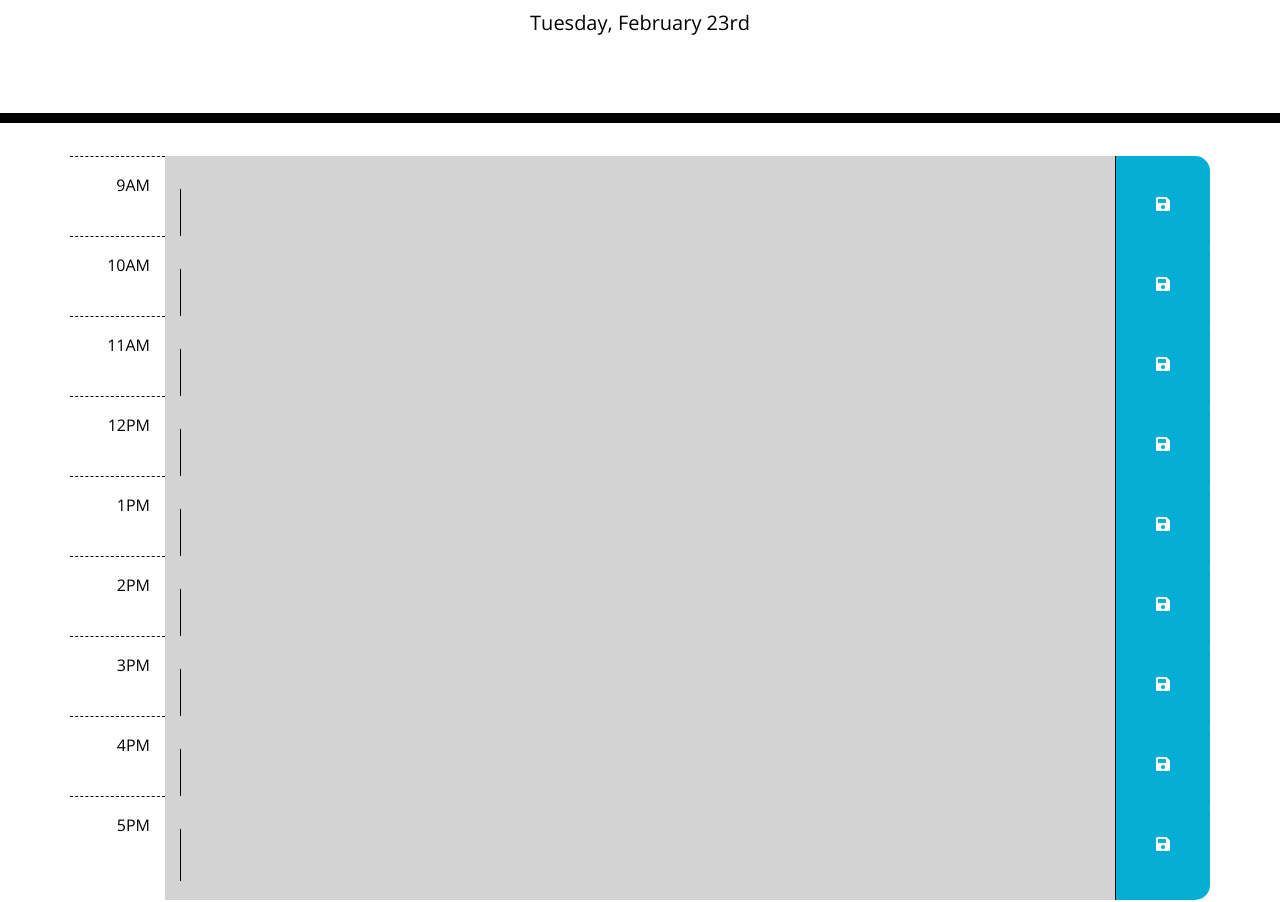
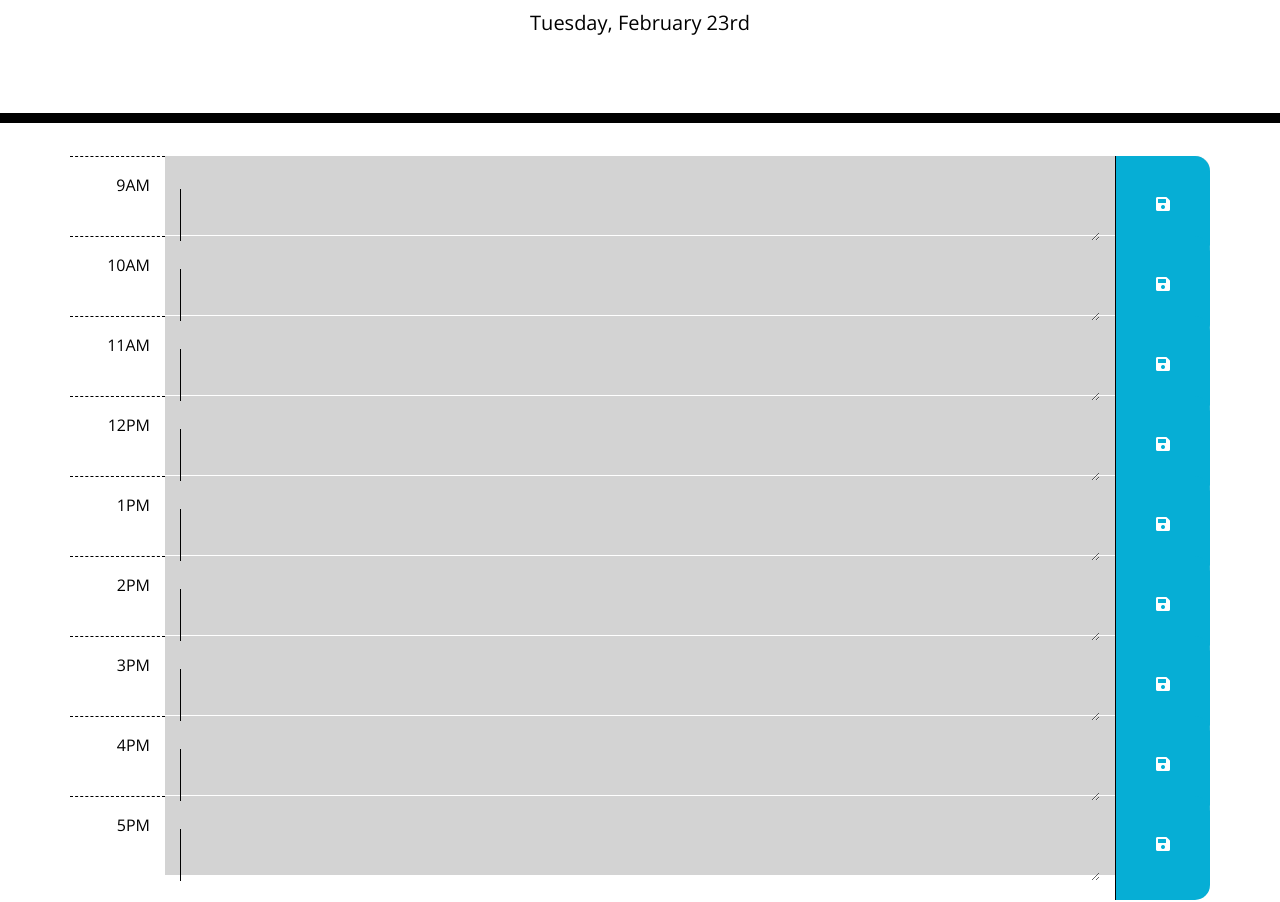
Before and after one commit to CorrinneW/homework-05, a plain HTML site: page index.html in a window 1280 px wide. Shown: the part 181-1083 px from the top of the page. Drawn offline with nearby package versions, Linux system fonts and the light colour scheme.

Commit message:
adjusting table

```diff
--- a/assets/script.js
+++ b/assets/script.js
@@ -34,13 +34,13 @@ let storedPlans = JSON.parse(localStorage.getItem("storedPlans", storedPlans)) |
 var sum = 0;
 var planArr = [1, 2, 3, 4, 5, 6, 7, 8, 9]
 
-//use planArr to construct a table
-function buildTable() {
-    $.each(planArr, function() {
-        //add a row to planTable for each hour
+// //use planArr to construct a table
+// function buildTable() {
+//     $.each(planArr, function() {
+//         //add a row to planTable for each hour
 
-    })
-}
+//     })
+// }
 
 //time column
 
--- a/assets/style.css
+++ b/assets/style.css
@@ -5,9 +5,10 @@ body {
 }
 
 textarea{
+  width: 100%;
   background: transparent;
   border: none;
-  resize: none;
+  resize: both;
   color: #000000;
   border-left: 1px solid black;
   padding: 10px;
@@ -34,14 +35,12 @@ table {
   width: 100%;
 }
 
-textarea{
-  width: 100%;
-}
-
 .row {
   white-space: pre-wrap;
   height: 80px;
-  border-top: 1px solid white;;
+  border-top: 1px solid white;
+  border-top-right-radius: 15px;
+  border-bottom-right-radius: 15px;
 }
 
 .hour {
--- a/index.html
+++ b/index.html
@@ -31,69 +31,78 @@
     <div class="container">
       <!-- Timeblocks go here -->
       <table id="planTable">
-        <tr class="row justify-content-center">
+        <tr class="row past">
           <td class="hour col-1">9AM</td>
-          <td class="input col-10 past">
+          <td class="col-10">
             <textarea></textarea>
           </td>
           <td class="saveBtn col-1"><i class="fas fa-save"></i></td>
         </tr>
-        <tr class="row justify-content-center">
+
+        <tr class="row past">
           <td class="hour col-1">10AM</td>
-          <td class="input col-10 past">
+          <td class="col-10">
             <textarea></textarea>
           </td>
           <td class="saveBtn col-1"><i class="fas fa-save"></i></td>
         </tr>
-        <tr class="row justify-content-center">
+
+        <tr class="row past">
           <td class="hour col-1">11AM</td>
-          <td class="input col-10 past">
+          <td class="col-10">
             <textarea></textarea>
           </td>
           <td class="saveBtn col-1"><i class="fas fa-save"></i></td>
         </tr>
-        <tr class="row justify-content-center">
+
+        <tr class="row past">
           <td class="hour col-1">12PM</td>
-          <td class="input col-10 past">
+          <td class="col-10">
             <textarea></textarea>
           </td>
           <td class="saveBtn col-1"><i class="fas fa-save"></i></td>
         </tr>
-        <tr class="row justify-content-center">
+
+        <tr class="row past">
           <td class="hour col-1">1PM</td>
-          <td class="input col-10 past">
+          <td class="col-10">
             <textarea></textarea>
           </td>
           <td class="saveBtn col-1"><i class="fas fa-save"></i></td>
         </tr>
-        <tr class="row justify-content-center">
+
+        <tr class="row past">
           <td class="hour col-1">2PM</td>
-          <td class="input col-10 past">
+          <td class="col-10">
             <textarea></textarea>
           </td>
           <td class="saveBtn col-1"><i class="fas fa-save"></i></td>
         </tr>
-        <tr class="row justify-content-center">
+
+        <tr class="row past">
           <td class="hour col-1">3PM</td>
-          <td class="input col-10 past">
+          <td class="col-10">
             <textarea></textarea>
           </td>
           <td class="saveBtn col-1"><i class="fas fa-save"></i></td>
         </tr>
-        <tr class="row justify-content-center">
+
+        <tr class="row past">
           <td class="hour col-1">4PM</td>
-          <td class="input col-10 past">
+          <td class="col-10">
             <textarea></textarea>
           </td>
           <td class="saveBtn col-1"><i class="fas fa-save"></i></td>
         </tr>
-        <tr class="row justify-content-center">
+
+        <tr class="row past">
           <td class="hour col-1">5PM</td>
-          <td class="input col-10 past">
+          <td class="col-10">
             <textarea></textarea>
           </td>
           <td class="saveBtn col-1"><i class="fas fa-save"></i></td>
         </tr>
+
       </table>
     </div>
 
```
